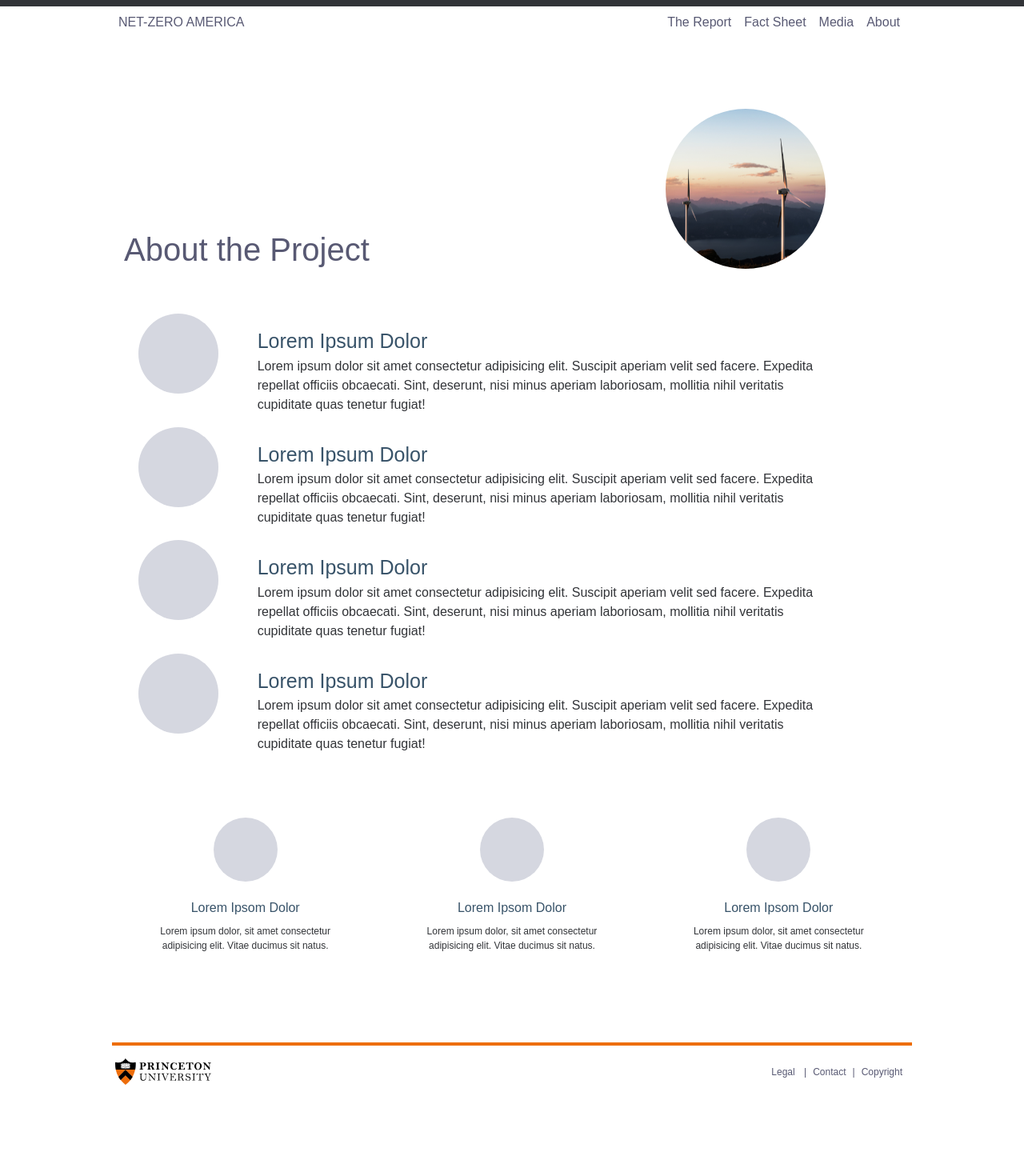
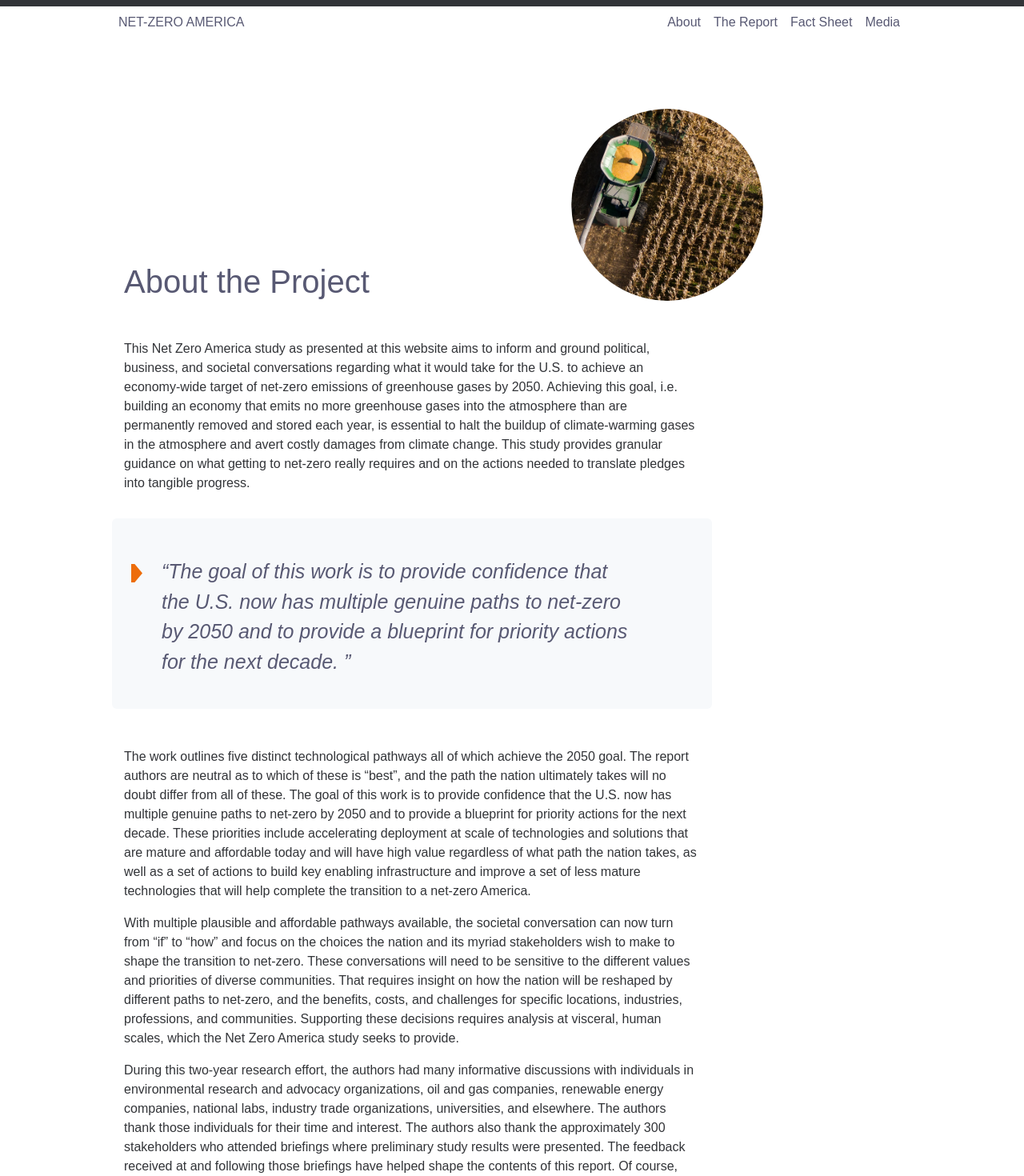
Before and after one commit to Hyperobjekt/nzap-site, a React app: page /about in a window 1280 px wide. Shown: the top 1470 px of the page at 80% size. Before the commit the page ends 1404 px from the top, so only its background shows below. Built offline with nearby package versions, Linux system fonts and the light colour scheme; a web font is replaced by a local one; what redux-immutable-state-invariant would draw is missing.

Commit message:
Update About and Report page content and styles

```diff
--- a/src/components/_global/Header.js
+++ b/src/components/_global/Header.js
@@ -19,10 +19,10 @@ const Header = () => {
       <Drawer placement='right' closable={false} onClose={closeDraw} visible={drawOpen} key='right'>
         <div className="d-block text-right mt-5 pt-5">
           <ul className="draw pt-5">
+            <li className="pt-3"><NavLink className="pr-2 pl-2" to="/about" activeStyle={activeStyle} exact>About</NavLink></li>
             <li className="pt-3"><NavLink className="pr-2 pl-2" to="/the-report" activeStyle={activeStyle} exact>The Report</NavLink></li>
             <li className="pt-3"><NavLink className="pr-2 pl-2" to="/fact-sheet" activeStyle={activeStyle} exact>Fact Sheet</NavLink></li>
-            <li className="pt-3"><NavLink className="pr-2 pl-2" to="/media" activeStyle={activeStyle} exact>Media</NavLink></li>
-            <li className="pt-3"><NavLink className="pl-2" to="/about" activeStyle={activeStyle} exact>About</NavLink></li>
+            <li className="pt-3"><NavLink className="pl-2" to="/media" activeStyle={activeStyle} exact>Media</NavLink></li>
           </ul>
         </div>
       </Drawer>
@@ -43,10 +43,10 @@ const Header = () => {
 
               <div className="d-none d-md-block col-md-8 text-right">
                 <nav aria-label="header-navigation" className="nzap-navigation" role="navigation">
+                  <NavLink className="pr-2 pl-2" to="/about" activeStyle={activeStyle} exact>About</NavLink>
                   <NavLink className="pr-2 pl-2" to="/the-report" activeStyle={activeStyle} exact>The Report</NavLink>
                   <NavLink className="pr-2 pl-2" to="/fact-sheet" activeStyle={activeStyle} exact>Fact Sheet</NavLink>
-                  <NavLink className="pr-2 pl-2" to="/media" activeStyle={activeStyle} exact>Media</NavLink>
-                  <NavLink className="pl-2" to="/about" activeStyle={activeStyle} exact>About</NavLink>
+                  <NavLink className="pl-2" to="/media" activeStyle={activeStyle} exact>Media</NavLink>
                 </nav>
               </div>
             </div>
--- a/src/components/static/About.js
+++ b/src/components/static/About.js
@@ -1,5 +1,6 @@
 import React from "react";
-import introImage from '../../assets/images/the-report/intro-image.jpg';
+import aboutImage from '../../assets/images/about/page-header-about.png';
+import blockquoteIcon from '../../assets/images/icons/blockquote.svg'
 
 import './About.scss';
 
@@ -9,83 +10,43 @@ const AboutPage = () => (
       <div className="col-12 position-relative">
 
         <div className="row">
-          <div className="col-12 pt-5 atf the-report">
+          <div className="col-12 col-lg-10 offset-lg-0 pt-5 atf the-report">
             <div className="row">
-              <div className="col-12 pt-3 pt-md-5 col-md-7 position-relative">
+              <div className="col-12 pt-3 pt-md-5 col-md-8 position-relative">
                 <div className="d-block lead display-4 position-absolute subtitle">About the Project</div>
               </div>
-              <div className="col-12 col-md-5 text-center">
-                <img className="intro-image d-none d-md-inline-block" src={introImage} alt="" />
+              <div className="col-12 col-md-4 text-center">
+                <img className="intro-image d-none d-md-inline-block" src={aboutImage} alt="" />
               </div>
             </div>
           </div>
         </div>
 
         <div className="row">
-          <div className="col-12 pt-5 section-a">
-            <div className="row pb-2 pt-2">
-              <div className="col-2 text-center">
-                <div className="d-inline-block image"></div>
+          <div className="col-12 col-lg-9 offset-lg-0 pt-5 section-a">
+            <p>This Net Zero America study as presented at this website aims to inform and ground political, business, and societal conversations regarding what it would take for the U.S. to achieve an economy-wide target of net-zero emissions of greenhouse gases by 2050.  Achieving this goal, i.e. building an economy that emits no more greenhouse gases into the atmosphere than are permanently removed and stored each year, is essential to halt the buildup of climate-warming gases in the atmosphere and avert costly damages from climate change. This study provides granular guidance on what getting to net-zero really requires and on the actions needed to translate pledges into tangible progress.</p>
+          </div>
+
+          <div className="col-12 col-md-11 col-lg-9 pl-4 pr-5 pt-2 pt-md-5 pb-4 mt-3 quotable">
+
+            <div className="d-none d-md-inline-block icon-holder align-top pt-2">
+              <img src={blockquoteIcon} alt="" />
+            </div>
+            <div className="d-inline-block quote-holder pl-md-4">
+              <div className="d-block quote">
+                “The goal of this work is to provide confidence that the U.S. now has multiple genuine paths to net-zero by 2050 and to provide a blueprint for priority actions for the next decade. ”
               </div>
-              <div className="col-9 pt-3">
-                <div className="title">Lorem Ipsum Dolor</div>
-                <div className="description">Lorem ipsum dolor sit amet consectetur adipisicing elit. Suscipit aperiam velit sed facere. Expedita repellat officiis obcaecati. Sint, deserunt, nisi minus aperiam laboriosam, mollitia nihil veritatis cupiditate quas tenetur fugiat!</div>
+              <div className="d-block pt-3 by">
+
               </div>
             </div>
-            <div className="row pb-2 pt-2">
-              <div className="col-2 text-center">
-                <div className="d-inline-block image"></div>
-              </div>
-              <div className="col-9 pt-3">
-                <div className="title">Lorem Ipsum Dolor</div>
-                <div className="description">Lorem ipsum dolor sit amet consectetur adipisicing elit. Suscipit aperiam velit sed facere. Expedita repellat officiis obcaecati. Sint, deserunt, nisi minus aperiam laboriosam, mollitia nihil veritatis cupiditate quas tenetur fugiat!</div>
-              </div>
-            </div>
-            <div className="row pb-2 pt-2">
-              <div className="col-2 text-center">
-                <div className="d-inline-block image"></div>
-              </div>
-              <div className="col-9 pt-3">
-                <div className="title">Lorem Ipsum Dolor</div>
-                <div className="description">Lorem ipsum dolor sit amet consectetur adipisicing elit. Suscipit aperiam velit sed facere. Expedita repellat officiis obcaecati. Sint, deserunt, nisi minus aperiam laboriosam, mollitia nihil veritatis cupiditate quas tenetur fugiat!</div>
-              </div>
-            </div>
-            <div className="row pb-2 pt-2">
-              <div className="col-2 text-center">
-                <div className="d-inline-block image"></div>
-              </div>
-              <div className="col-9 pt-3">
-                <div className="title">Lorem Ipsum Dolor</div>
-                <div className="description">Lorem ipsum dolor sit amet consectetur adipisicing elit. Suscipit aperiam velit sed facere. Expedita repellat officiis obcaecati. Sint, deserunt, nisi minus aperiam laboriosam, mollitia nihil veritatis cupiditate quas tenetur fugiat!</div>
-              </div>
-            </div>
+          </div>
+          <div className="col-12 col-lg-9 offset-lg-0 pt-5 section-a">
 
-          </div>
-
-          <div className="col-12 pt-5 text-center section-b">
-            <div className="row pt-4">
-              <div className="col-4 pl-5 pr-5">
-                <div className="d-block">
-                  <div className="d-inline-block image"></div>
-                </div>
-                <div className="d-block pb-2 pt-3 title">Lorem Ipsom Dolor</div>
-                <div className="d-block pb-3 description">Lorem ipsum dolor, sit amet consectetur adipisicing elit. Vitae ducimus sit natus.</div>
-              </div>
-              <div className="col-4 pl-5 pr-5">
-                <div className="d-block">
-                  <div className="d-inline-block image"></div>
-                </div>
-                <div className="d-block pb-2 pt-3 title">Lorem Ipsom Dolor</div>
-                <div className="d-block pb-3 description">Lorem ipsum dolor, sit amet consectetur adipisicing elit. Vitae ducimus sit natus.</div>
-              </div>
-              <div className="col-4 pl-5 pr-5">
-                <div className="d-block">
-                  <div className="d-inline-block image"></div>
-                </div>
-                <div className="d-block pb-2 pt-3 title">Lorem Ipsom Dolor</div>
-                <div className="d-block pb-3 description">Lorem ipsum dolor, sit amet consectetur adipisicing elit. Vitae ducimus sit natus.</div>
-              </div>
-            </div>
+            <p>The work outlines five distinct technological pathways all of which achieve the 2050 goal. The report authors are neutral as to which of these is “best”, and the path the nation ultimately takes will no doubt differ from all of these.  The goal of this work is to provide confidence that the U.S. now has multiple genuine paths to net-zero by 2050 and to provide a blueprint for priority actions for the next decade.  These priorities include accelerating deployment at scale of technologies and solutions that are mature and affordable today and will have high value regardless of what path the nation takes, as well as a set of actions to build key enabling infrastructure and improve a set of less mature technologies that will help complete the transition to a net-zero America.</p>
+            <p>With multiple plausible and affordable pathways available, the societal conversation can now turn from “if” to “how” and focus on the choices the nation and its myriad stakeholders wish to make to shape the transition to net-zero.  These conversations will need to be sensitive to the different values and priorities of diverse communities. That requires insight on how the nation will be reshaped by different paths to net-zero, and the benefits, costs, and challenges for specific locations, industries, professions, and communities.  Supporting these decisions requires analysis at visceral, human scales, which the Net Zero America study seeks to provide.</p>
+            <p>During this two-year research effort, the authors had many informative discussions with individuals in environmental research and advocacy organizations, oil and gas companies, renewable energy companies, national labs, industry trade organizations, universities, and elsewhere.  The authors thank those individuals for their time and interest.  The authors also thank the approximately 300 stakeholders who attended briefings where preliminary study results were presented. The feedback received at and following those briefings have helped shape the contents of this report.  Of course, any errors or omissions in this study are the responsibility of the authors alone, as are any views or recommendations expressed herein.</p>
+            <p>Funding for the research was provided by BP, through the Carbon Mitigation Initiative at Princeton University’s High Meadows Environmental Institute, and ExxonMobil, through the Princeton E-ffiliates Partnership at the Andlinger Center for Energy and the Environment, with in-kind support from the Andlinger Center for Energy and the Environment and from the University of Queensland’s Center for Sustainable Engineering Innovation.</p>
           </div>
 
         </div>
--- a/src/components/static/Landing.js
+++ b/src/components/static/Landing.js
@@ -9,6 +9,7 @@ import scenarioImage4 from '../../assets/images/home/scenario4.png'
 import scenarioImage5 from '../../assets/images/home/scenario5.png'
 import scrollDownIcon from '../../assets/images/icons/scroll-down.svg'
 import blockquoteIcon from '../../assets/images/icons/blockquote.svg'
+import { Link } from "react-router-dom";
 
 
 const LandingPage = () => (
@@ -44,13 +45,13 @@ const LandingPage = () => (
                   <p className="pt-md-4">The Net-Zero America research quantifies five distinct technological pathways, all using technologies known today, by which the United States could decarbonize its entire economy. With multiple plausible and affordable pathways available, the societal conversation can now turn from “if” to “how” and focus on the choices the nation and its myriad stakeholders wish to make to shape the energy transition.</p>
                   <p className="d-none">The study is the first to map with high geographic specificity the infrastructure that needs to be built and the investments required to run the country without emitting more greenhouse gases into the atmosphere than are removed from it each year. It quantifies inherent challenges and opportunities with different pathways, and the granularity allows state-level assessments of implications for land use, employment, air pollution-related health impacts, capital mobilization, incumbent fossil fuel industries, and new clean-energy industries.</p>
                   <p className="d-none">Insights from this study can inform this conversation.  </p>
-                  <p className="pt-2">This website presents the pathways in an interactive context to enable policy makers and other stakeholders to extract specific results that are most useful to them. The site should be used in conjunction with <a href="/the-report">the Net-Zero America final report</a> to fully understand the data contained herein.</p>
+                  <p className="pt-2">This website presents the pathways in an interactive context to enable policy makers and other stakeholders to extract specific results that are most useful to them. The site should be used in conjunction with <Link to="/the-report">the Net-Zero America final report</Link> to fully understand the data contained herein.</p>
                 </div>
               </div>
             </div>
           </div>
 
-          <div className="col-12 col-md-11 col-lg-10 pl-4 pr-5 pt-2 pt-md-4 pb-4 mt-2 mb-5 quotable">
+          <div className="col-12 col-md-11 col-lg-10 pl-4 pr-5 pt-2 pt-md-4 pb-4 mt-3 mb-5 quotable">
 
             <div className="d-none d-md-inline-block icon-holder align-top pt-2">
               <img src={blockquoteIcon} alt="" />
--- a/src/components/static/TheReport.scss
+++ b/src/components/static/TheReport.scss
@@ -5,9 +5,10 @@
   // .nzap-jumbotron {
   background: none;
   .intro-image {
-    width: 200px;
-    height: 200px;
+    width: 240px;
+    height: 240px;
     border-radius: 50%;
+    //margin-bottom: 32px;
   }
   .title {
     @include font($font-family-primary, $font-weight-light, $xxlarge, $highlight-color);
@@ -18,7 +19,7 @@
   }
   .introduction {
     p {
-      @include font($font-family-primary, $font-weight-regular, $medium, $ground-color);
+      @include font($font-family-primary, $font-weight-light, $medium, $ground-color);
       span.highlight {
         @include font($font-family-primary, $font-weight-semi-bold, $medium, $base-color);
       }
```
Also changed, not shown: src/components/static/About_old.js (added, +100 -0 lines), src/components/static/TheReport.js (+6 -6 lines), src/assets/images/about/page-header-about.png (added).
